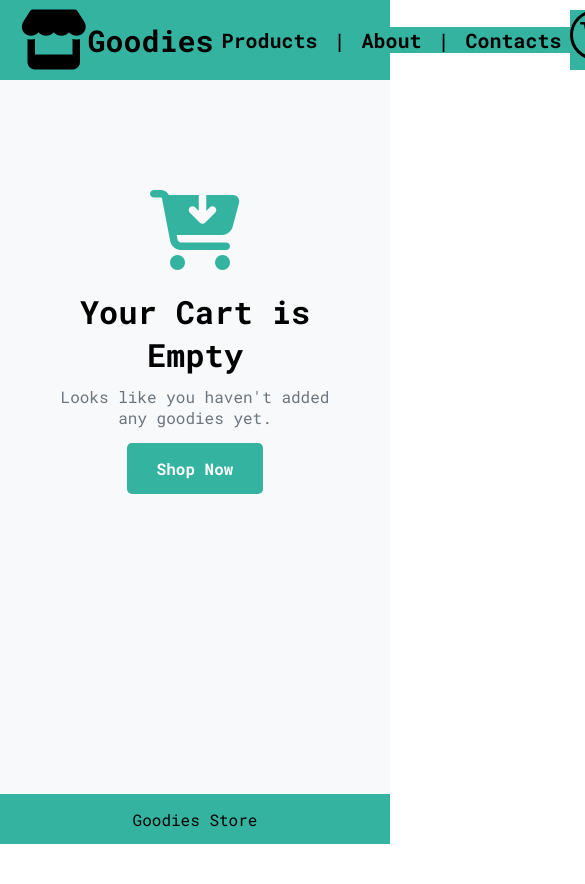
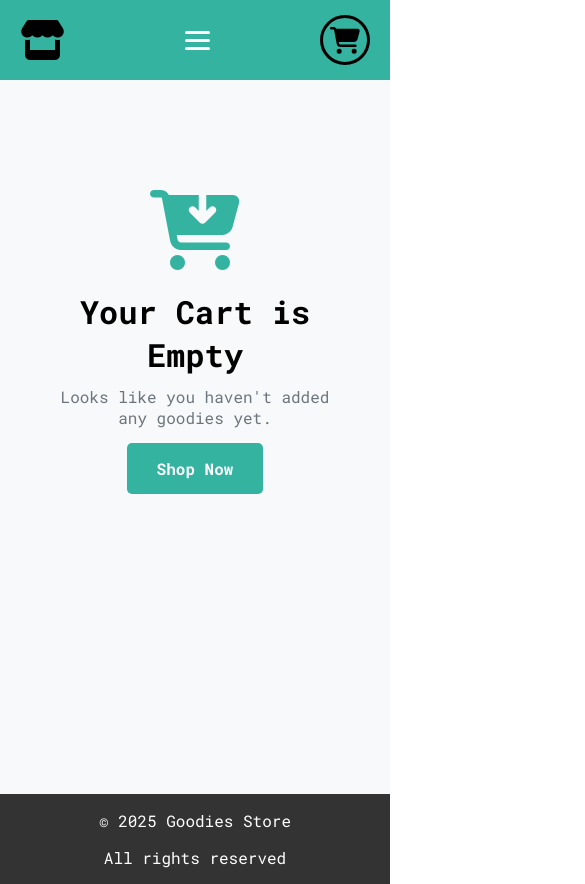
Before and after one commit to Dimak12/e-commerce_web_app, a Vue app: page /cart in a window 390 px wide. Shown: the top 884 px of the page, 585 px wide, since content can reach past the window. Before the commit the page ends 844 px from the top, so only its background shows below. Built offline with nearby package versions, Linux system fonts and the light colour scheme.

Commit message:
Added responsiveness for mobile

```diff
--- a/src/components/Footer.vue
+++ b/src/components/Footer.vue
@@ -1,28 +1,29 @@
 <template>
-    <footer>
-
-        <p>Goodies Store</p>
-    </footer>
+  <footer class="footer">
+    <div>© 2025 Goodies Store</div>
+    <div>All rights reserved</div>
+  </footer>
 </template>
 
 <script>
-
 export default {
-    name: 'Footer'
-
-}
+  name: "Footer",
+};
 </script>
 
 <style scoped>
-    footer{
-        display: flex;
-        justify-content: center;
-        align-items: center;
-        height: 50px;
-        background-color: #34b3a0;
-        padding: 0px 20px;
-    }
+.footer {
+  background: #333;
+  color: white;
+  padding: 1rem;
+  display: flex;
+  justify-content: space-between;
+  flex-wrap: wrap;
+  gap: 1rem;
+  text-align: center;
+}
 
-
-
+.footer div {
+  flex: 1 1 200px;
+}
 </style>
--- a/src/components/Header.vue
+++ b/src/components/Header.vue
@@ -1,123 +1,143 @@
 <template>
   <header>
+    <!-- Logo (only icon on mobile) -->
     <div class="logo">
-            <router-link to="/" class="router-link"><i class="fa-solid fa-store"></i></router-link>
-            <router-link to="/" class="router-link title">Goodies</router-link>
+      <router-link to="/" class="router-link">
+        <i class="fa-solid fa-store"></i>
+        <span class="title desktop-only">Goodies</span>
+      </router-link>
     </div>
-        <nav>
-            <ul class="nav_links">
-                <li><router-link to="/products" class="link">Products</router-link></li>
-                <li>|</li>
-                <li><router-link to="/about" class="link">About</router-link></li>
-                <li>|</li>
-                <li><router-link to="/contacts" class="link">Contacts</router-link></li>
+
+    <!-- Burger button (mobile only) -->
+    <button class="burger" @click="toggleMenu">
+      <span></span>
+      <span></span>
+      <span></span>
+    </button>
+
+    <!-- Navigation -->
+    <nav :class="['nav_links', { open: isMenuOpen }]">
+      <ul>
+        <li>
+          <router-link to="/products" class="link" @click="closeMenu">
+            Products
+          </router-link>
+        </li>
+        <li>
+          <router-link to="/about" class="link" @click="closeMenu">
+            About
+          </router-link>
+        </li>
+        <li>
+          <router-link to="/contacts" class="link" @click="closeMenu">
+            Contacts
+          </router-link>
+        </li>
       </ul>
+    </nav>
 
-        </nav>
+    <!-- Cart always visible -->
     <router-link class="cart" to="/cart">
       <button>
-                <font-awesome-icon :icon="['fas', 'cart-shopping']" size="2x"/>
-                <span class="cart-count" v-if="cartStore.cart.length > 0">{{ cartStore.cart.length }}</span>
+        <font-awesome-icon :icon="['fas', 'cart-shopping']" size="2x" />
+        <span class="cart-count" v-if="cartStore.cart.length > 0">
+          {{ cartStore.cart.length }}
+        </span>
       </button>
     </router-link>
   </header>
 </template>
 
 <script>
-
-import { useCartStore } from '@/stores/cartStore';
+import { ref } from "vue";
+import { useCartStore } from "@/stores/cartStore";
 
 export default {
+  name: "Header",
+  setup() {
+    const cartStore = useCartStore();
+    const isMenuOpen = ref(false);
 
-    name:'Header',
-    setup () {
-        const cartStore = useCartStore()
+    const toggleMenu = () => (isMenuOpen.value = !isMenuOpen.value);
+    const closeMenu = () => (isMenuOpen.value = false);
 
-        return {cartStore}
-    }
-}
+    return { cartStore, isMenuOpen, toggleMenu, closeMenu };
+  },
+};
 </script>
 
 <style scoped>
-
-    *{
+header {
+  display: flex;
+  align-items: center;
+  justify-content: space-between;
+  padding: 15px 20px;
   background-color: #34b3a0;
-    }
-
-    header {
-        display: grid;
-        grid-template-columns: 0.7fr 1fr 1fr;
-        align-content: center;
-        padding: 30px 20px;
-        height: 80px;
-        /* Make header sticky */
   position: sticky;
   top: 0;
   z-index: 100;
 }
 
-    button{
-        border-radius: 50px;
+.logo {
+  display: flex;
+  align-items: center;
+  font-size: 30px;
+}
+
+.router-link {
+  text-decoration: none;
+  color: inherit;
+  display: flex;
+  align-items: center;
+}
+
+.router-link i {
+  font-size: 40px;
+  margin-right: 10px;
+}
+
+.title {
+  font-weight: bold;
+  font-size: 1.5rem;
+}
+
+/* Hide title on mobile */
+.desktop-only {
+  display: inline;
+}
+@media (max-width: 768px) {
+  .desktop-only {
+    display: none;
+  }
+}
+
+/* Nav */
+.nav_links {
+  display: flex;
+  gap: 20px;
+}
+
+.nav_links ul {
+  display: flex;
+  list-style: none;
+  gap: 15px;
+}
+
+.link {
+  text-decoration: none;
+  font-weight: bold;
+  color: inherit;
+}
+
+/* Cart */
+.cart button {
+  border-radius: 50%;
   height: 50px;
   width: 50px;
   border: 3px solid;
   cursor: pointer;
-        position: relative; /* Add this for cart count positioning */
-    }
-
-    .logo {
-        display: flex;
-        flex-direction: row;
-        align-items: center;
-        cursor: pointer;
-        font-size: 30px;
-
-    }
-
-    nav{
-        align-self: center;
-    }
-
-    .nav_links{
-        list-style: none;
-        font-size: 20px;
-        font-weight: bold;
-        display: flex;
-        justify-content: center;
-
-    }
-
-    .nav_links li{
-        display: inline-block;
-        padding: 0px 8px;
-        color: inherit;
-        text-decoration: none;
-    }
-
-    .link{
-        color: inherit;
-        text-decoration: none;
-    }
-
-
-    .router-link{
-       text-decoration: none;
-       color: inherit;
-    }
-
-    .router-link i{
-        font-size:60px;
-    }
-
-    .cart{
-        display:flex;
-        justify-self: end;
-        text-decoration: none;
-        flex:1;
-    }
-
-    .title{
-        font-weight: bold;
+  position: relative;
+  background: #34b3a0;
 }
 
 .cart-count {
@@ -131,4 +151,53 @@ export default {
   right: -5px;
 }
 
+/* Burger */
+.burger {
+  display: none;
+  flex-direction: column;
+  gap: 5px;
+  background: none;
+  border: none;
+  cursor: pointer;
+  margin: 0 auto; /* Center burger */
+}
+
+.burger span {
+  width: 25px;
+  height: 3px;
+  background: white;
+  border-radius: 2px;
+}
+
+/* Responsive */
+@media (max-width: 768px) {
+.nav_links {
+    display: none;
+    position: absolute;
+    top: 70px;
+    left: 50%;
+    transform: translateX(-50%); /* center under burger */
+    background: #34b3a0;
+    flex-direction: column;
+    align-items: center;
+    padding: 20px;
+    border-radius: 8px;
+    width: 200px; /* fixed width for nice alignment */
+  }
+
+  .nav_links.open {
+    display: flex;
+  }
+
+  .nav_links ul {
+    flex-direction: column;
+    gap: 15px;
+    width: 100%;
+    text-align: center;
+  }
+
+  .burger {
+    display: flex;
+  }
+}
 </style>
--- a/src/views/About.vue
+++ b/src/views/About.vue
@@ -44,6 +44,13 @@ export default {
 </script>
 
 <style scoped>
+
+.page-container {
+  max-width: 1200px;
+  margin: 0 auto;
+  padding: 1rem;
+}
+
 .about-container {
   display: flex;
   justify-content: center;
--- a/src/views/Cart.vue
+++ b/src/views/Cart.vue
@@ -68,7 +68,17 @@ export default {
   display: grid;
   grid-template-columns: 2.5fr 1fr;
   gap: 30px;
-  align-items: flex-start;
+}
+
+@media (max-width: 768px) {
+  .main-grid {
+    grid-template-columns: 1fr; /* stack */
+  }
+  .checkout-summary {
+    position: relative; /* remove sticky on mobile */
+    top: auto;
+    margin-top: 20px;
+  }
 }
 
 .cart-items-container {
--- a/src/views/Contacts.vue
+++ b/src/views/Contacts.vue
@@ -105,6 +105,19 @@ h1 {
   gap: 40px;
 }
 
+@media (max-width: 768px) {
+  .contact-grid {
+    grid-template-columns: 1fr; /* stack vertically */
+    gap: 20px;
+  }
+}
+
+.form-group input,
+.form-group textarea {
+  width: 100%;
+  max-width: 100%; /* prevent overflow */
+}
+
 .contact-info h3 {
   font-size: 1.5rem;
   color: #34b3a0;
--- a/src/views/Home.vue
+++ b/src/views/Home.vue
@@ -46,25 +46,34 @@ export default {
     url("https://images.unsplash.com/photo-1483985988355-763728e1935b?q=80&w=2070")
       no-repeat center center/cover;
   color: white;
-  padding: 100px 20px;
+  padding: 80px 20px;
   display: flex;
   flex-direction: column;
   align-items: center;
   justify-content: center;
-  height: 60vh;
+  min-height: 60vh; /* instead of fixed height */
+  text-align: center;
 }
 
 .hero h1 {
-  font-size: 3.5rem;
+  font-size: 3rem;
   margin-bottom: 20px;
   font-family: "Roboto Mono", monospace;
 }
 
 .hero p {
-  font-size: 1.5rem;
+  font-size: 1.2rem;
   margin-bottom: 30px;
 }
 
+@media (max-width: 768px) {
+  .hero h1 {
+    font-size: 2rem;
+  }
+  .hero p {
+    font-size: 1rem;
+  }
+}
 .cta-button {
   background-color: #34b3a0;
   color: white;
@@ -85,14 +94,15 @@ export default {
 }
 
 .features {
-  display: flex;
-  justify-content: space-around;
-  padding: 60px 20px;
+  display: grid;
+  grid-template-columns: repeat(auto-fit, minmax(200px, 1fr));
+  gap: 20px;
+  padding: 40px 20px;
   background-color: white;
+  text-align: center;
 }
 
 .feature-item {
-  flex-basis: 30%;
   padding: 20px;
 }
 
@@ -103,7 +113,7 @@ export default {
 }
 
 .feature-item h3 {
-  font-size: 1.5rem;
+  font-size: 1.3rem;
   margin-bottom: 10px;
 }
 </style>
```
Lines whose indentation alone changed are shown as unchanged.
